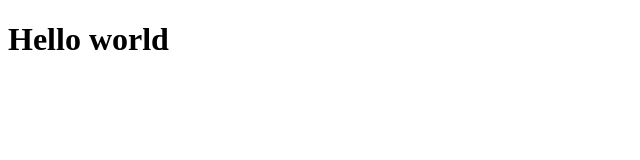
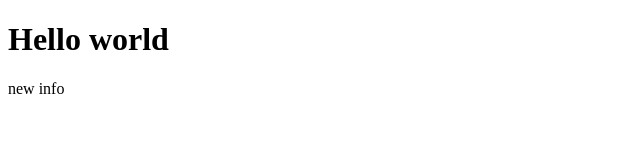
Before and after one commit to KCodeGuy/Git_Ex, a plain HTML site: page index.html in a window 1280 px wide. Shown: the full height of the page, 0-640 px from the left. Drawn offline with Linux system fonts and the light colour scheme.

Commit message:
new info update

```diff
--- a/index.html
+++ b/index.html
@@ -8,5 +8,6 @@
 </head>
 <body>
     <h1>Hello world</h1>
+    <p>new info</p>
 </body>
 </html>
```
